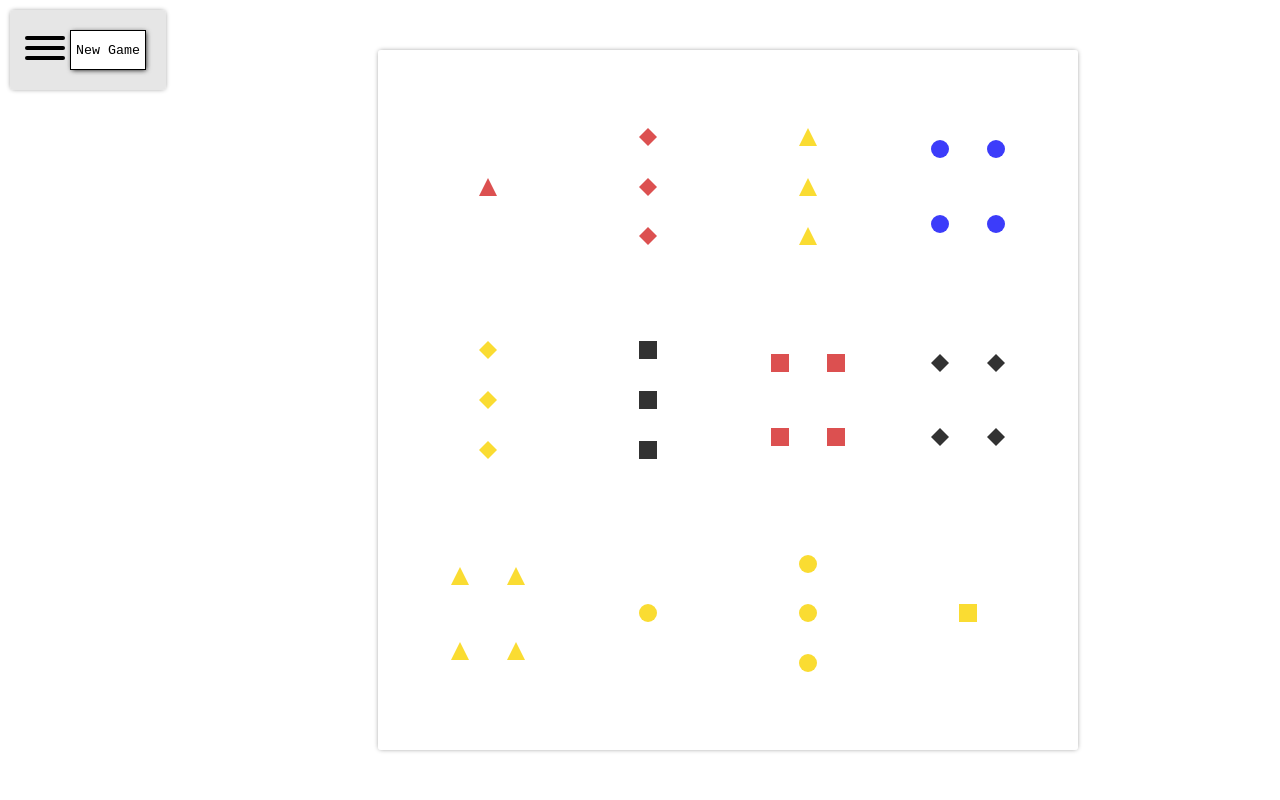
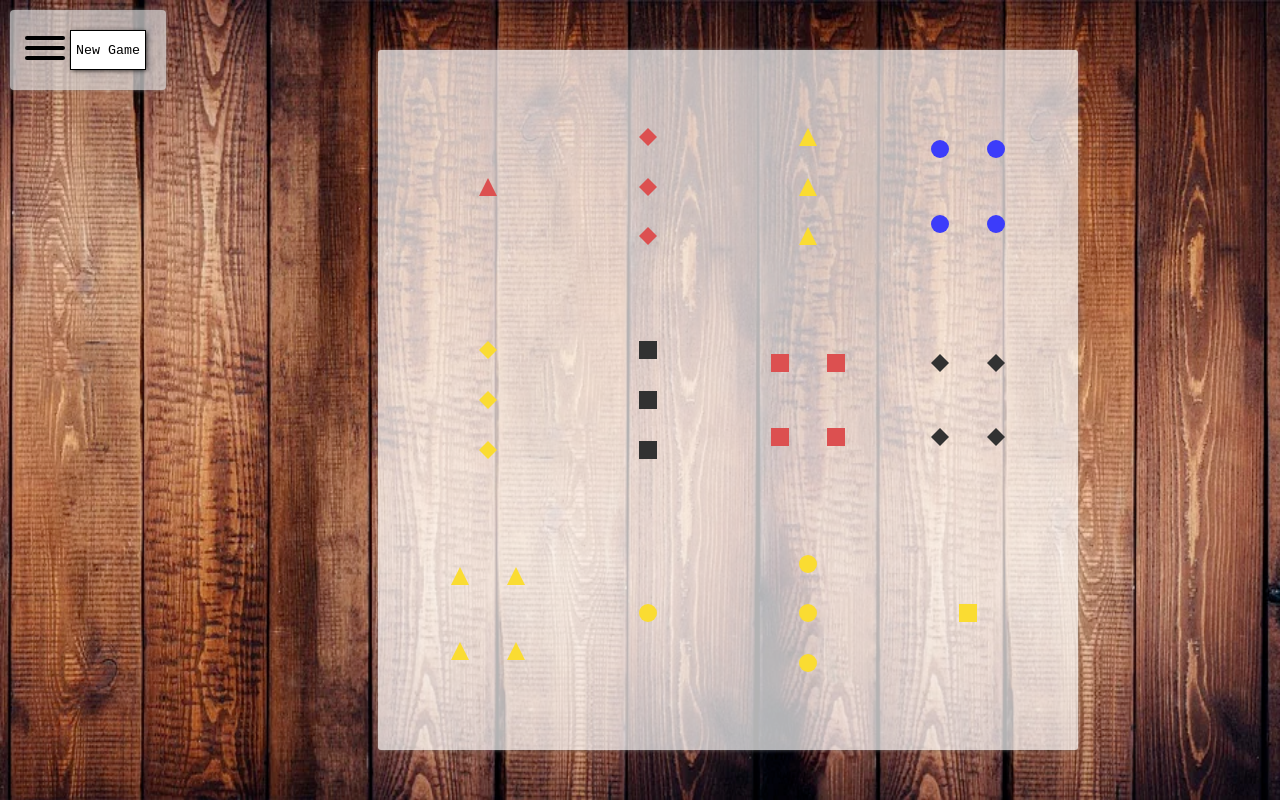
Before and after one commit to mckeown12/quartlet, a website: page index.html in a window 1280 px wide. Drawn offline with Linux system fonts and the light colour scheme.

Commit message:
fix wood import

```diff
--- a/assets/style.css
+++ b/assets/style.css
@@ -19,7 +19,7 @@ body{
     display: flex;
     flex-direction: row;
     flex-wrap: wrap;
-    background:url(assets/wood.png);
+    background:url(./wood.png);
     background-size: 100% 100%;
 }
 
```
